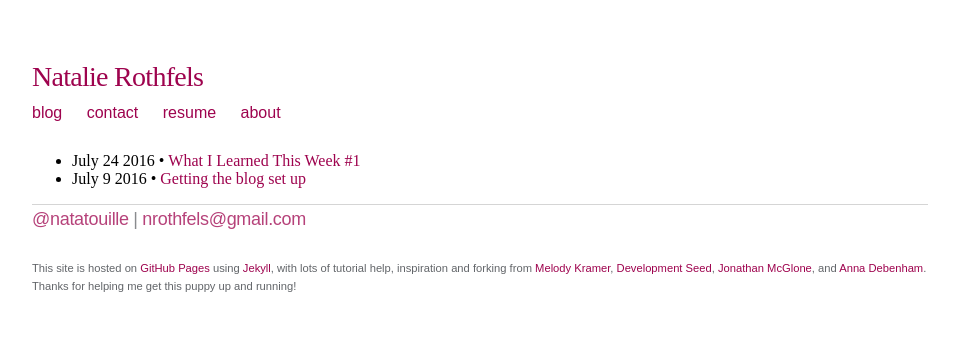
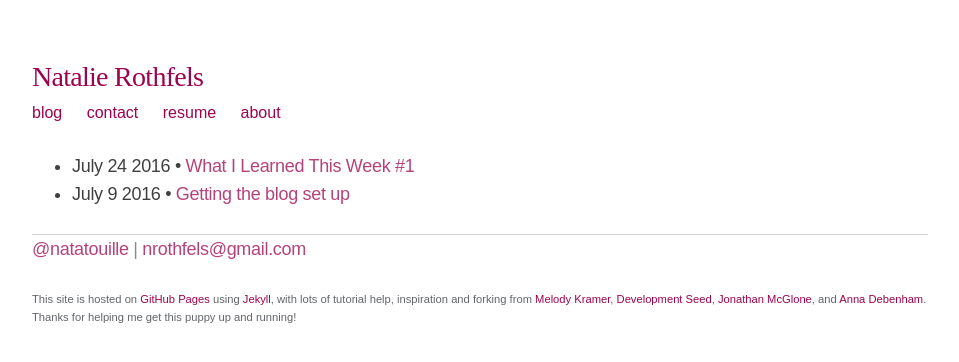
Before and after one commit to nrothfels/nrothfels.github.io, a Jekyll site: the page built from blog/index.html, in a window 1280 px wide. Shown: the top 362 px of the page, without its empty margins (160-1119 px from the left). Built offline with Jekyll 4.4.1, drawn with Linux system fonts in a browser that asks for light colours; some web fonts are replaced.

Commit message:
Fix some styling on the blog

```diff
--- a/css/main.css
+++ b/css/main.css
@@ -132,6 +132,18 @@ div.post {
     font-family: "Hind Madurai", sans-serif;
 }
 
+ul.post {
+  font-family: "Hind Madurai", sans-serif;
+    font-size: 18px;
+    font-weight: 300;
+    line-height: 1.60;
+    opacity: 0.75;
+    margin-top: 0px;
+    margin-bottom: 25px;
+    letter-spacing: -0.30px;
+    word-spacing: -0.10px;
+    text-transform: none;
+}
 img {
   margin:10px 10px 10px 0;
 }
```
